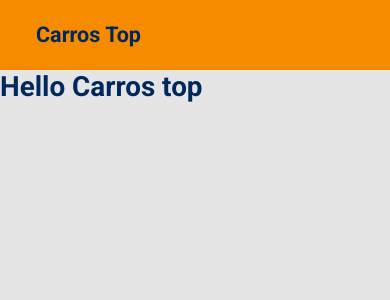
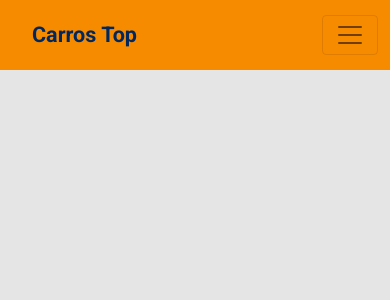
Before and after one commit to felipeschirmann/bds07, a React (Create React App) app in the folder frontend/: page / in a window 390 px wide. Shown: the top 300 px of the page. Built offline with nearby package versions, Linux system fonts and the light colour scheme.

Commit message:
Navbar responsive in mobile and img home-card

```diff
--- a/frontend/src/App.tsx
+++ b/frontend/src/App.tsx
@@ -1,14 +1,14 @@
 import Navbar from 'components/Navbar';
 import './assets/styles/custom.scss';
 import './App.css';
+import Home from 'pages/Home';
 
 function App() {
   return (
-  <>
-    <Navbar/>
-    <h1>Hello Carros top</h1>
-  </>
-  )
+    <>
+      <Home />
+    </>
+  );
 }
 
 export default App;
--- a/frontend/src/components/Navbar/index.tsx
+++ b/frontend/src/components/Navbar/index.tsx
@@ -1,18 +1,31 @@
 import './styles.css';
+import 'bootstrap/js/src/collapse.js';
+
 const Navbar = () => {
   return (
     <>
-      <nav className="bg-primary navbar-expand-md bg-primary main-nav">
+      <nav className="navbar bg-primary navbar-expand-md navbar-light bg-primary main-nav">
         <div className="container-fluid">
-          <div className="nav-logo-text">
-            <a href="/">
-              <h4>Carros Top</h4>
-            </a>
-          </div>
-          <div className="collapse navbar-collapse">
+          <a href="/" className="nav-logo-text">
+            <h4>Carros Top</h4>
+          </a>
+          <button
+            className="navbar-toggler"
+            type="button"
+            data-bs-toggle="collapse"
+            data-bs-target="#carrostop-navbar"
+            aria-controls="carrostop-navbar"
+            aria-expanded="false"
+            aria-label="Toggle navigation"
+          >
+            <span className="navbar-toggler-icon"></span>
+          </button>
+          <div className="collapse navbar-collapse" id="carrostop-navbar">
             <ul className="navbar-nav offset-md-3 main-menu">
               <li>
-                <a href="/" className='active' >HOME</a>
+                <a href="/" className="active">
+                  HOME
+                </a>
               </li>
               <li>
                 <a href="link">CATÁLOGO</a>
--- a/frontend/src/components/Navbar/styles.css
+++ b/frontend/src/components/Navbar/styles.css
@@ -1,33 +1,29 @@
-.main-nav {
-    height: 70px;
-    padding-left: 24px;
-    display: flex;
+.nav-logo-text{
+  color: #00285F;
+  size: 24px;
 }
 
-.main-nav div {
-    display: flex;
-    align-items: center;
-
-}
-
-.nav-logo-text,
-.nav-logo-text:hover {
-  color: #00285f;
+.main-nav {
+  min-height: 70px;
+  padding-left: 20px;
   display: flex;
+  justify-content: space-between;
+  align-items: center;
 }
 
 .main-menu {
+  display: flex;
+  justify-content: space-between;
   font-size: 18px;
   width: 280px;
-  display: flex;
-  justify-content: space-between;
 }
 
-.main-menu li a {
+.main-menu a {
   font-weight: 400;
+  margin-right: 70px;
 }
 
-.main-menu li a:hover,
-.main-menu li .active {
+.main-menu a:hover,
+.main-menu .active {
   font-weight: 700;
 }
--- /dev/null
+++ b/frontend/src/pages/Home/index.tsx
@@ -0,0 +1,12 @@
+import './styles.css'
+import Navbar from 'components/Navbar';
+
+const Home = () => {
+  return (
+    <>
+      <Navbar />
+    </>
+  );
+};
+
+export default Home;
--- /dev/null
+++ b/frontend/src/pages/Home/styles.css
@@ -0,0 +1,3 @@
+.home-card {
+    background-color: #00285F;
+}
```
Also changed, not shown: frontend/src/assets/images/home-car-header.svg (added).
